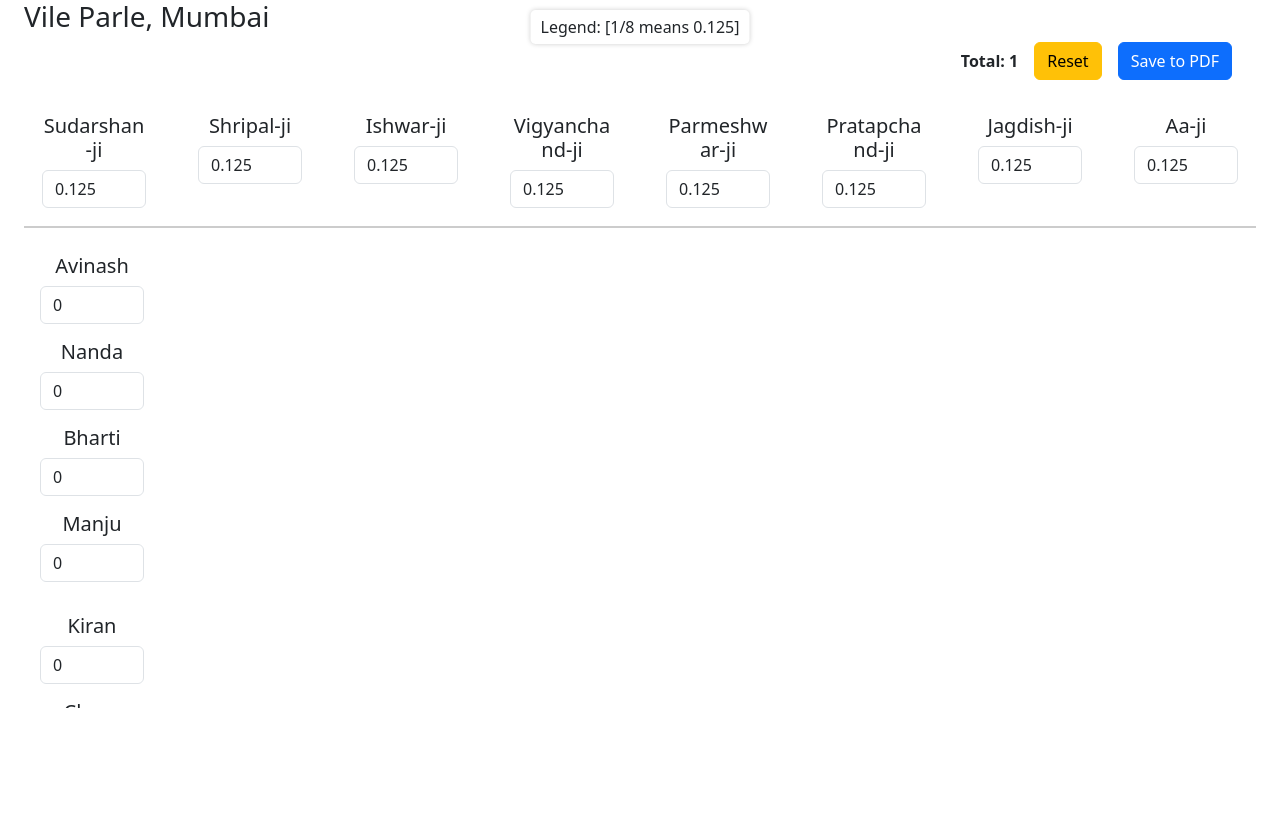
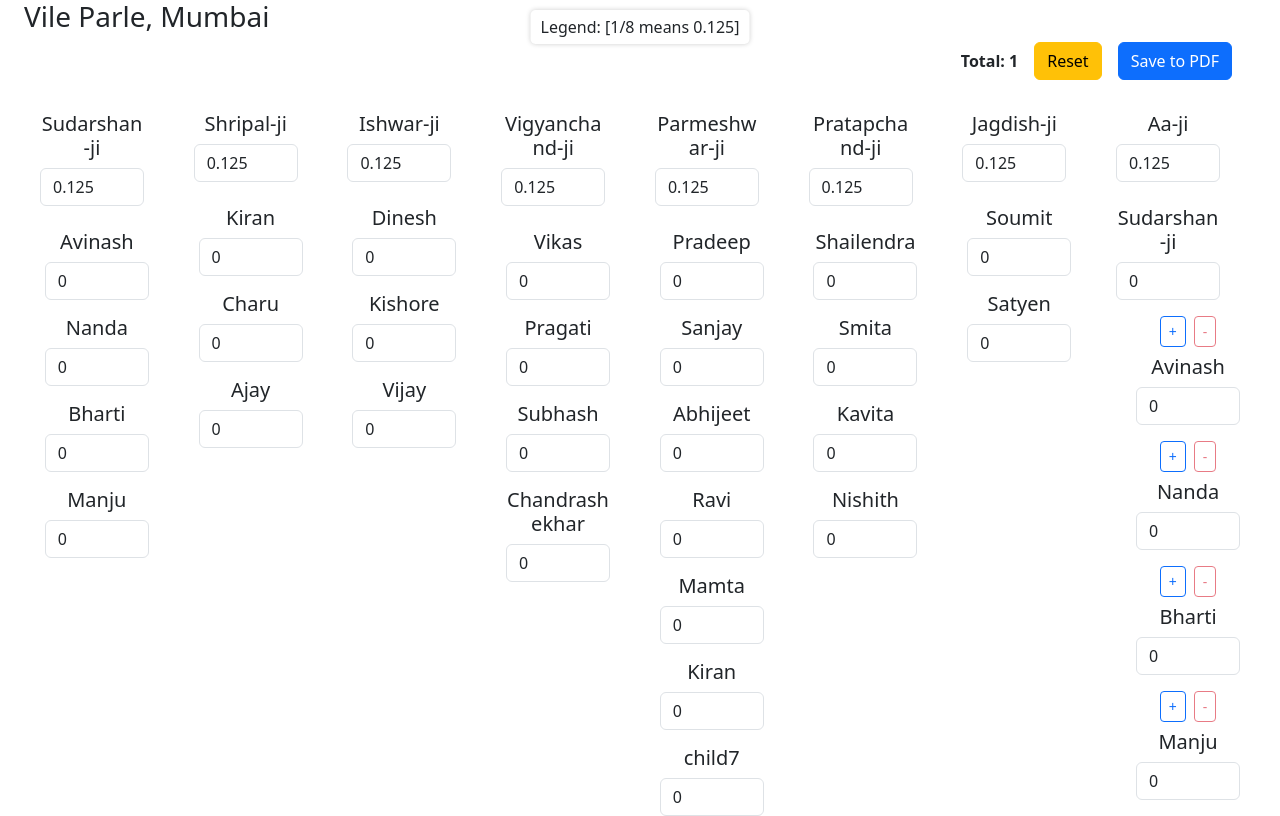
Before and after one commit to zarir-engineer/partition-tree-app, a Next.js app: page / in a window 1280 px wide. Shown: the top 816 px of the page. Built offline with nearby package versions, Linux system fonts and the light colour scheme.

Commit message:
Update CloudSpinnerGrid.tsx

```diff
--- a/app/components/CloudSpinnerGrid.tsx
+++ b/app/components/CloudSpinnerGrid.tsx
@@ -256,7 +256,7 @@ const CloudSpinnerGrid: React.FC = () => {
           <span className="legend">Legend: [1/8 means 0.125]</span>
         </div>
 
-        {/* Top Bar: Total + Reset Button */}
+        {/* Top Bar: Total + Reset + Save to PDF */}
         <div className="d-flex justify-content-end align-items-center gap-3 mb-3 w-100 px-4">
           <span className="fw-bold">Total: {total}</span>
           <button className="btn btn-warning" onClick={handleReset}>
@@ -267,34 +267,28 @@ const CloudSpinnerGrid: React.FC = () => {
           </button>
         </div>
 
-        {/* ✅ Fixed Top-Level Spinners */}
-        <div className="top-level-container d-flex justify-content-between">
-          {spinners
-            .filter((sp) => sp.isTopLevel)
-            .map((topLevel) => (
+        {/* ✅ Improved Top-Level Spinners Layout */}
+        <div className="d-flex flex-wrap justify-content-between gap-2 overflow-x-auto">
+          {spinners.filter(sp => sp.isTopLevel).map(topLevel => (
+            <div key={topLevel.id} className="p-2" style={{ flex: "1 1 calc(12.5% - 10px)" }}>
+              {/* Render Top-Level Spinner */}
               <CloudSpinner
-                key={topLevel.id}
                 name={topLevel.name}
                 value={topLevel.value}
                 total={total}
                 onChange={(newValue) => handleValueChange(topLevel.id, newValue)}
                 onNameChange={(newName) => handleNameChange(topLevel.id, newName)}
                 edited={topLevel.edited}
-                isTopLevel={true} // Explicitly set
+                isTopLevel={true}
               />
-            ))}
-        </div>
-      </div>
 
-      {/* ✅ Scrollable Children Section */}
-      <div className="scrollable-container">
-        {spinners
-          .filter((sp) => sp.isTopLevel)
-          .map((topLevel) => (
-            <div key={topLevel.id} className="p-2">
-              {renderSpinners(topLevel.children)}
+              {/* ✅ Render Children Directly Under Parent */}
+              <div className="d-flex flex-column align-items-center mt-2">
+                {topLevel.children.length > 0 && renderSpinners(topLevel.children)}
+              </div>
             </div>
           ))}
+        </div>
       </div>
     </div>
   );
```
